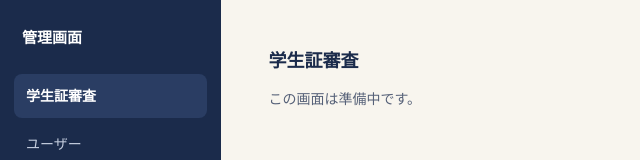
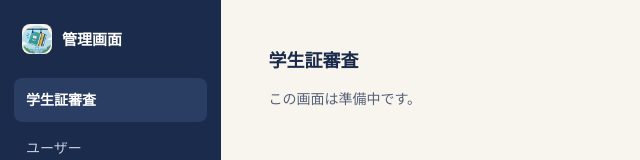
Before and after one commit to takuma0403/osagari_web, a React (Vite) app in the folder app/: page /admin/student-cards in a window 1280 px wide. Shown: the top 160 px of the page, without its empty margins (0-640 px from the left). Built offline with nearby package versions, Linux system fonts and the light colour scheme.

Commit message:
✨ feat: 管理画面のサイドバーにロゴを表示 ADMIN (#6)

```diff
--- a/app/src/layouts/AdminLayout/AdminLayout.module.css
+++ b/app/src/layouts/AdminLayout/AdminLayout.module.css
@@ -17,6 +17,9 @@
 }
 
 .brand {
+  display: flex;
+  align-items: center;
+  gap: 10px;
   padding: 4px 8px 20px;
   font-size: 15px;
   font-weight: 700;
--- a/app/src/layouts/AdminLayout/AdminLayout.tsx
+++ b/app/src/layouts/AdminLayout/AdminLayout.tsx
@@ -1,4 +1,5 @@
 import { NavLink, Outlet } from 'react-router'
+import { AppLogo } from '../../components/AppLogo/AppLogo'
 import styles from './AdminLayout.module.css'
 
 // 管理メニュー（AdminCard のサイドバー）。件数バッジは各画面の実装（ADMIN）で足す
@@ -14,7 +15,10 @@ export function AdminLayout() {
   return (
     <div className={styles.frame}>
       <nav aria-label="管理メニュー" className={styles.sidebar}>
-        <span className={styles.brand}>管理画面</span>
+        <div className={styles.brand}>
+          <AppLogo size={30} />
+          <span>管理画面</span>
+        </div>
         {menu.map((m) => (
           <NavLink
             key={m.to}
```
